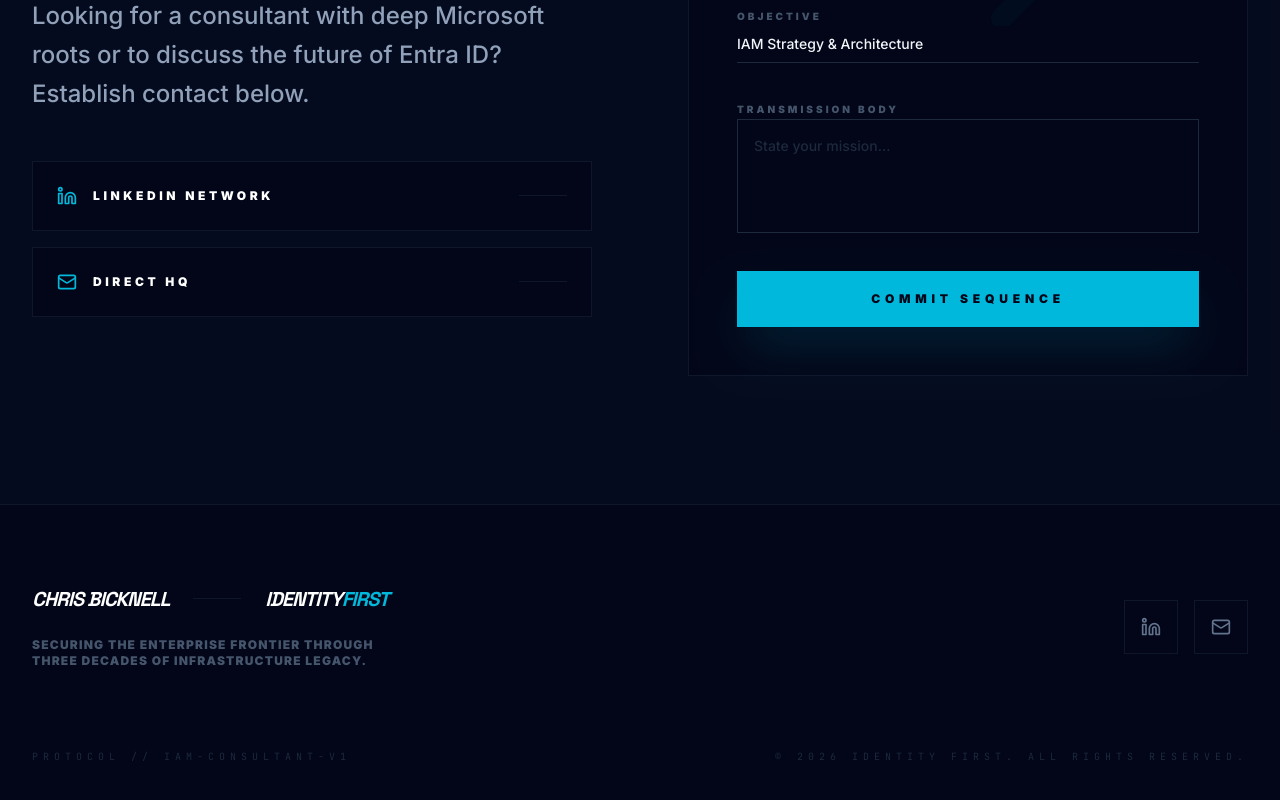
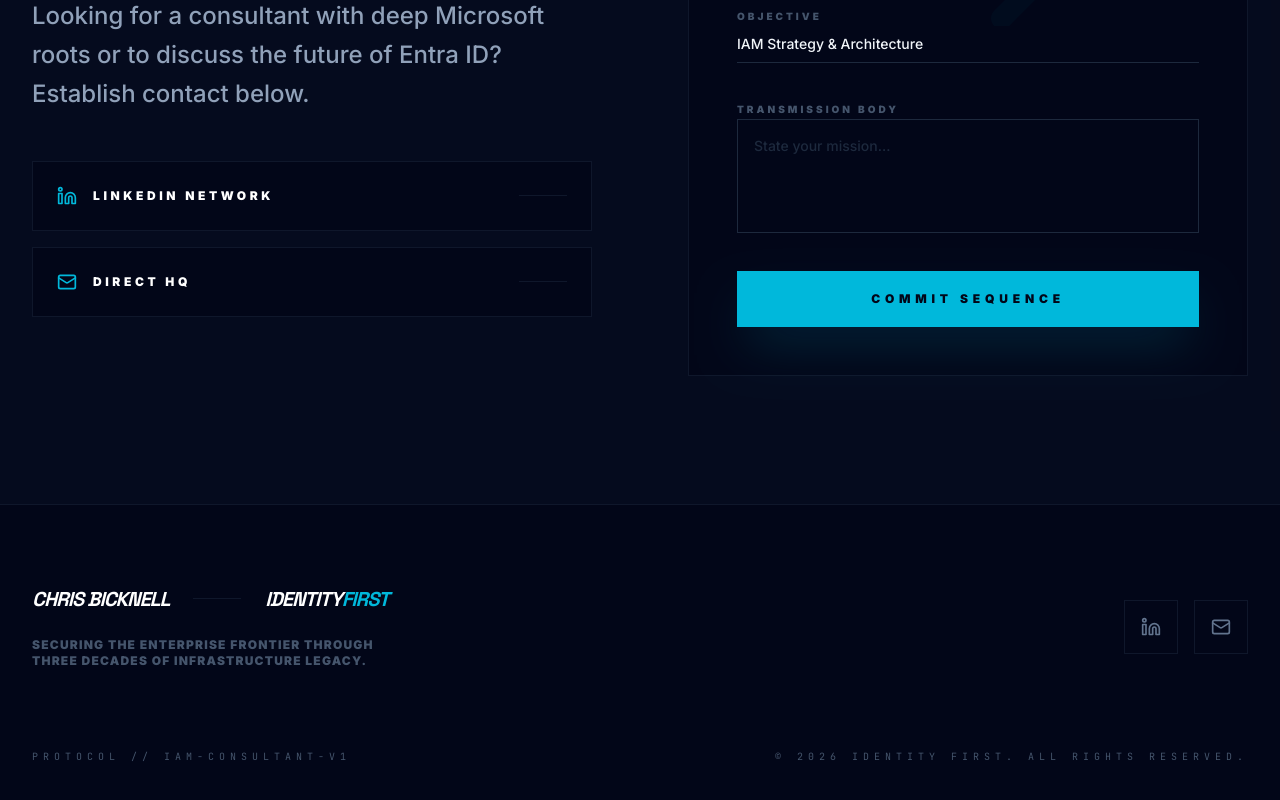
Before and after one commit to chrisbee2812/bickrsv2-0, a React (Vite) app: page / in a window 1280 px wide. Shown: the part 2618-3418 px from the top of the page. Built offline with nearby package versions, Linux system fonts and the light colour scheme.

Commit message:
changed footer to make some parts more visible

```diff
--- a/src/App.tsx
+++ b/src/App.tsx
@@ -44,7 +44,7 @@ function Footer() {
           </div>
         </div>
 
-        <div className="mt-20 flex flex-col md:flex-row justify-between items-center gap-8 text-[10px] font-mono text-slate-800 uppercase tracking-[0.5em]">
+        <div className="mt-20 flex flex-col md:flex-row justify-between items-center gap-8 text-[10px] font-mono text-slate-600 uppercase tracking-[0.5em]">
           <div>Protocol // IAM-CONSULTANT-V1</div>
           <div>© 2026 IDENTITY FIRST. ALL RIGHTS RESERVED.</div>
         </div>
```
